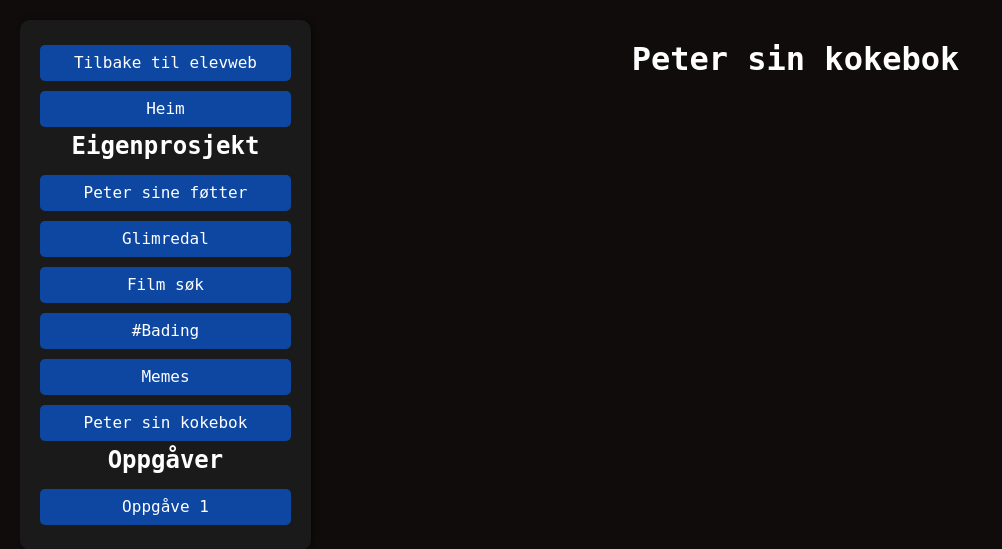
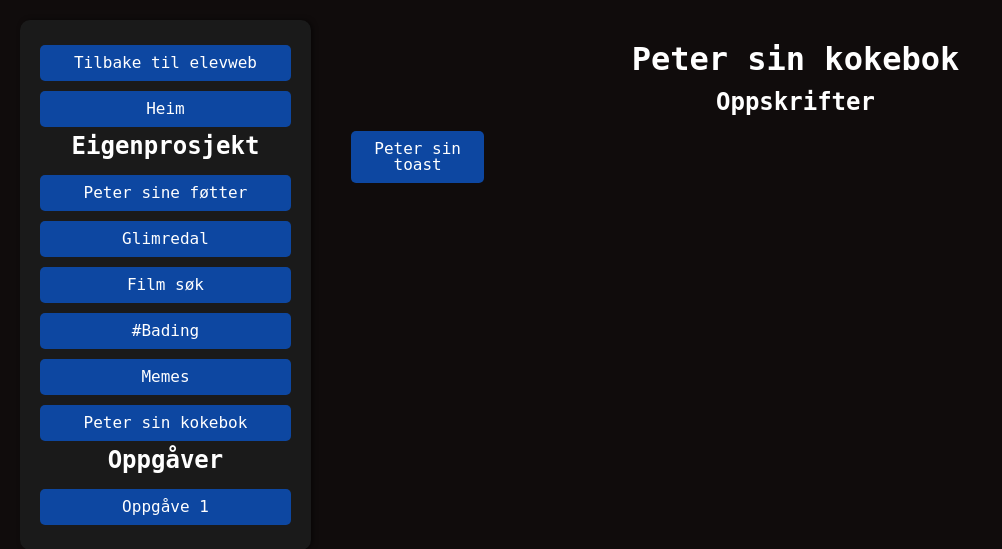
Before and after one commit to Emilsen2152/Emil-WEB, a PHP site: page /eigenprosjekt/peter-sin-kokebok/ in a window 1280 px wide. Shown: the top 549 px of the page, without its empty margins (0-1002 px from the left). Run offline with PHP 8.4, Linux system fonts and the light colour scheme.

Commit message:
Add 'Peter sin toast' page and link in index, enhance button styles

```diff
--- a/eigenprosjekt/peter-sin-kokebok/index.html
+++ b/eigenprosjekt/peter-sin-kokebok/index.html
@@ -15,6 +15,11 @@
 
         <main class="content">
             <h1>Peter sin kokebok</h1>
+
+            <h2>Oppskrifter</h2>
+            <div class="recipies">
+                <a class="btn-link-small" href="peter-sin-toast">Peter sin toast</a>
+            </div>
         </main>
     </div>
 </body>
--- a/mainStyles.css
+++ b/mainStyles.css
@@ -98,7 +98,7 @@ input[type="text"] {
     background-color: #1b5e20;
 }
 
-.sidebar-item a.btn-link {
+.btn-link {
     display: inline-block;
     width: 100%;
     margin: 0.3125rem 0;
@@ -117,8 +117,29 @@ input[type="text"] {
     box-sizing: border-box;
 }
 
-.sidebar-item a.btn-link:hover,
-.sidebar-item a.btn-link:focus {
+.btn-link-small {
+    display: inline-block;
+    width: 15%;
+    margin: 0.3125rem 0;
+    padding: 0.625rem;
+    background-color: #0d47a1;
+    color: white;
+    border: none;
+    border-radius: 0.3125rem;
+    transition: background 0.3s;
+    text-align: center;
+    text-decoration: none;
+    cursor: pointer;
+    font-family: monospace;
+    font-size: 1rem;
+    line-height: 1;
+    box-sizing: border-box;
+}
+
+.btn-link:hover,
+.btn-link:focus,
+.btn-link-small:hover,
+.btn-link-small:focus {
     background-color: #1b5e20;
 }
 .content {
```
Also changed, not shown: eigenprosjekt/peter-sin-kokebok/peter-sin-toast/index.html (added, +23 -0 lines), sidebar.html (line endings or trailing spaces).
